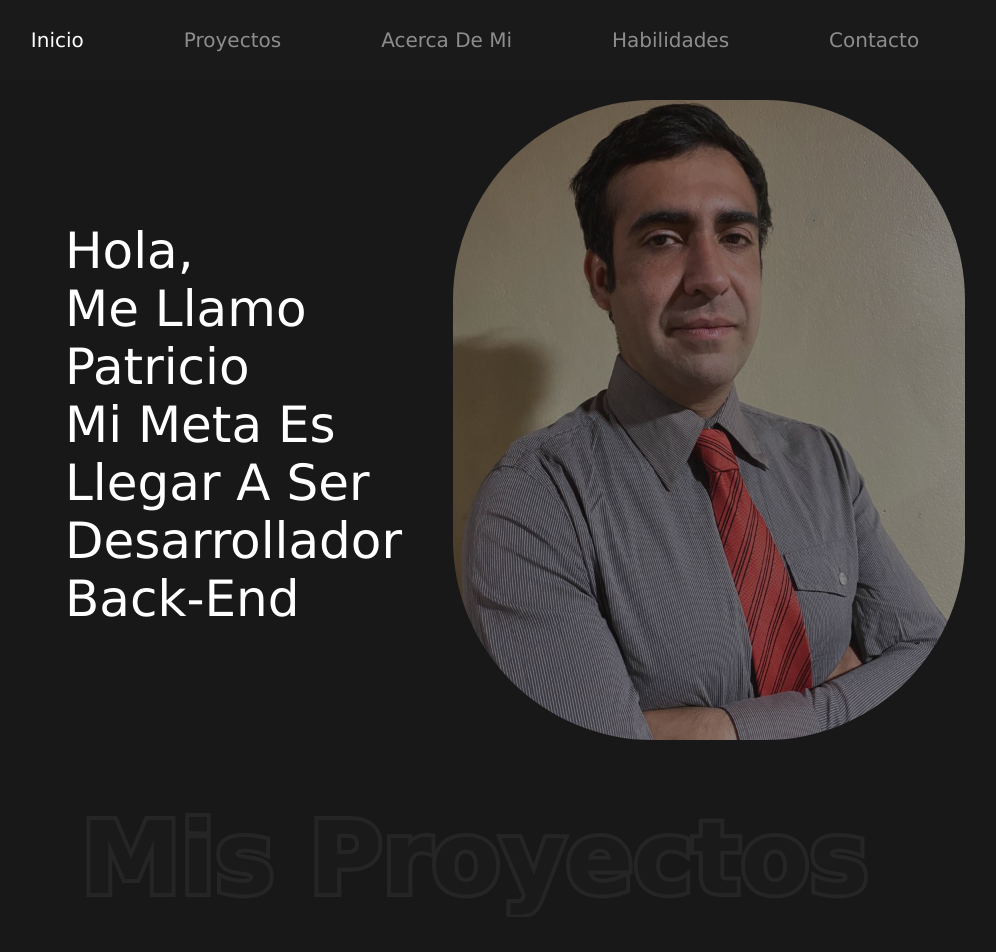
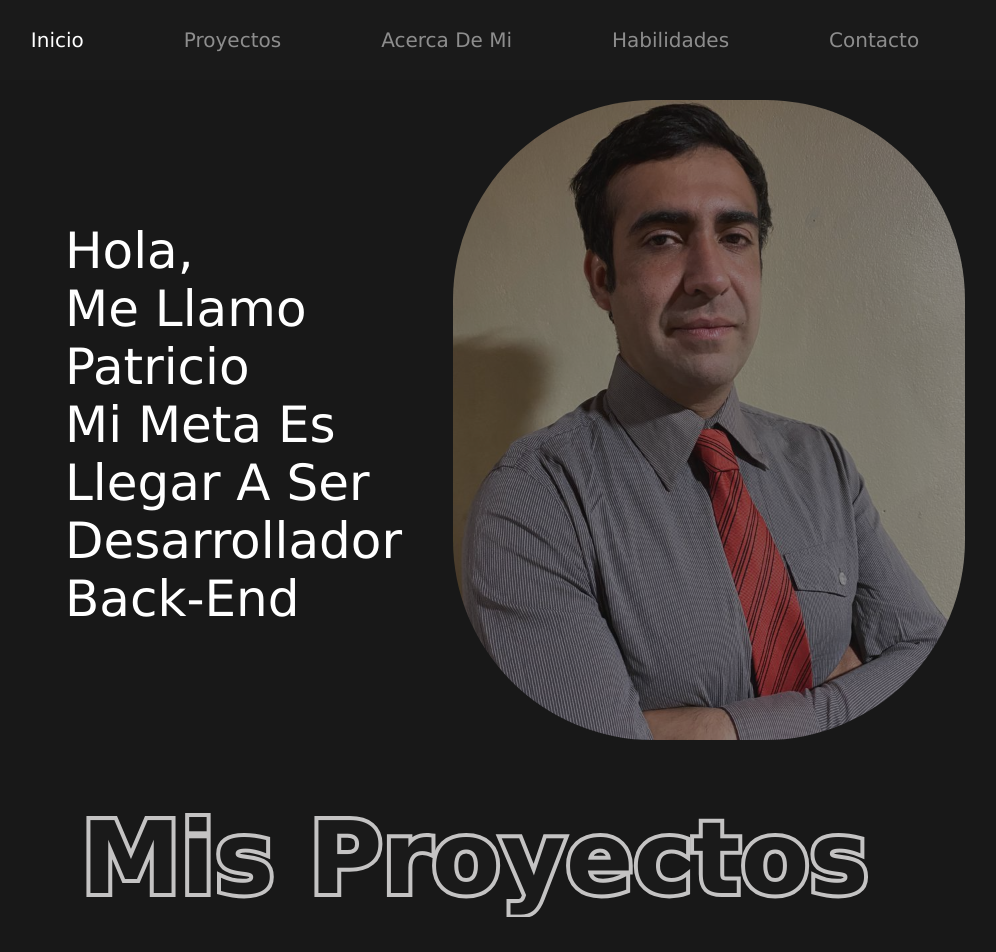
Before and after one commit to Patricioleono/Portfolio, a plain HTML site: page index.html in a window 1280 px wide. Shown: the top 952 px of the page, without its empty margins (165-1161 px from the left). Drawn offline with Linux system fonts and the light colour scheme.

Commit message:
update white letter
border letter edit

```diff
--- a/style.css
+++ b/style.css
@@ -117,7 +117,7 @@ body {
 
 .project-heading {
     font-size: 100px;
-    background: #252525;
+    background: rgb(196, 195, 195);
     text-transform: capitalize;
     text-align: center;
     margin-bottom: 50px;
```
